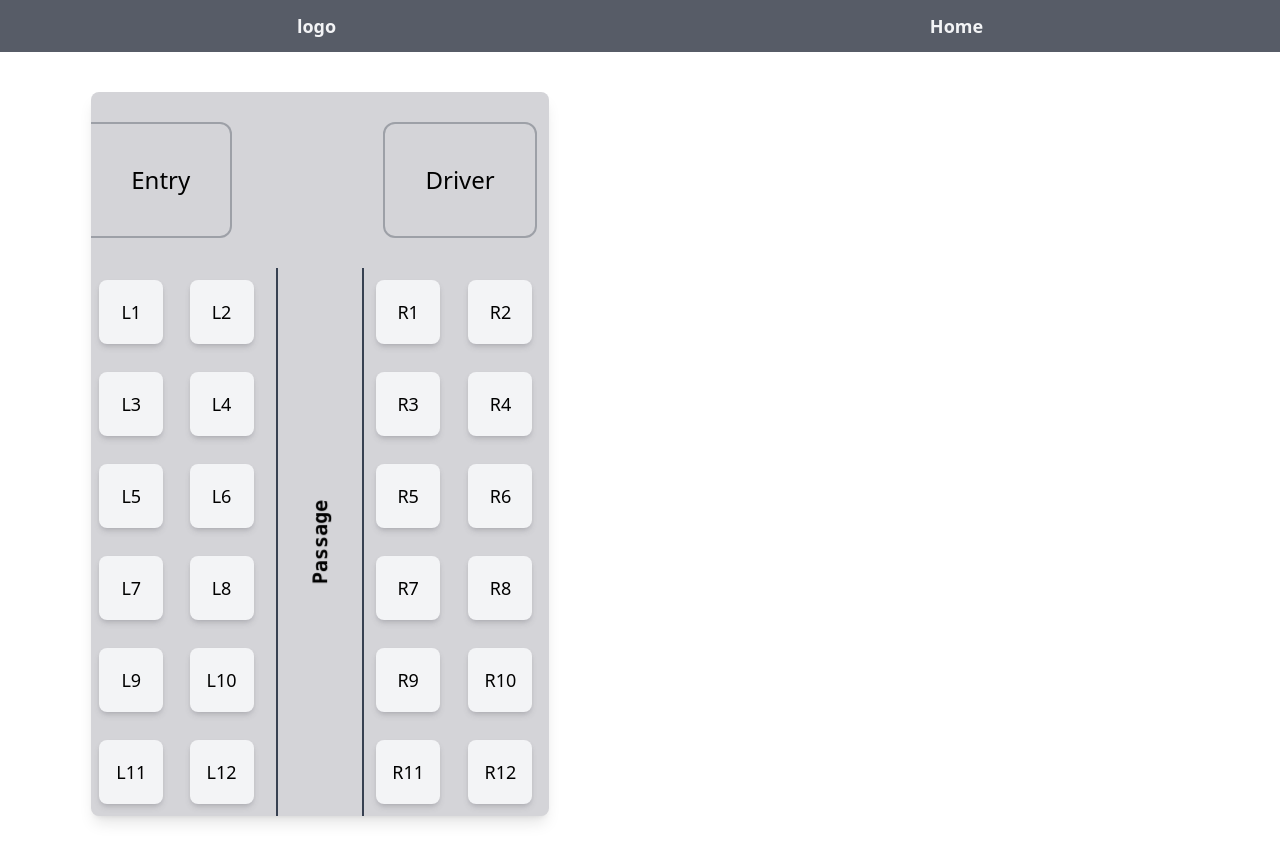
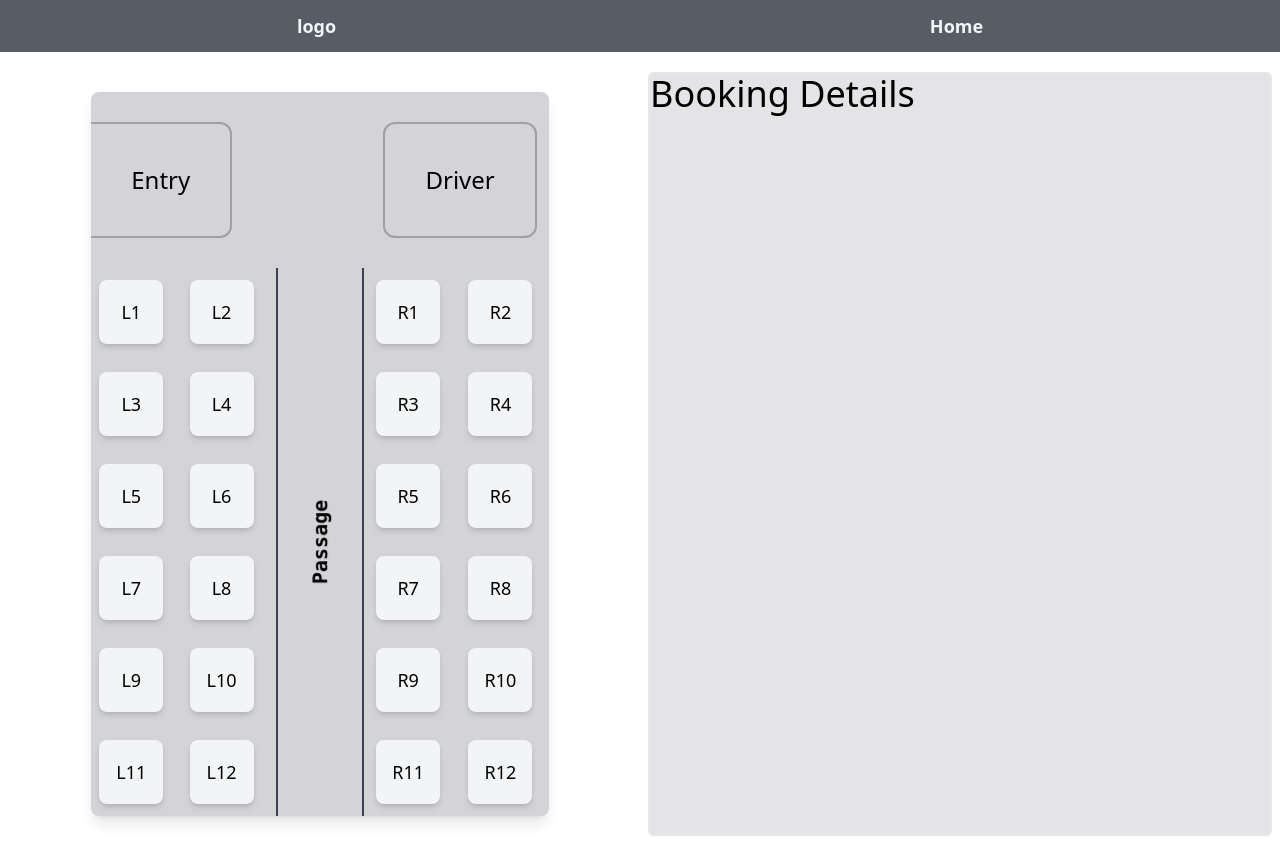
Before and after one commit to PritamChk/bus-ticket-booking-system, a Vue app: page / in a window 1280 px wide. Built offline with nearby package versions, Linux system fonts and the light colour scheme.

Commit message:
booking details component initiated

```diff
--- /dev/null
+++ b/src/components/BookingDetailBox.vue
@@ -0,0 +1,19 @@
+<template>
+  <div class="border-2 text-4xl bg-zinc-200 rounded-md mx-2 my-5">
+    Booking Details
+  </div>
+</template>
+
+<script>
+export default {
+  name: "BookingDetailBox",
+  created() {},
+  data() {
+    return {};
+  },
+  props: {},
+  methods: {},
+};
+</script>
+
+<style lang="scss" scoped></style>
--- a/src/views/HomeView.vue
+++ b/src/views/HomeView.vue
@@ -1,14 +1,17 @@
 <template>
   <div class="h-screen grid grid-flow-col grid-cols-2">
     <BusVue class="col-span-1" />
+    <BookingDetailBoxVue />
   </div>
 </template>
 
 <script>
 import BusVue from "../components/Bus.vue";
+import BookingDetailBoxVue from "../components/BookingDetailBox.vue";
 export default {
   components: {
     BusVue,
+    BookingDetailBoxVue,
   },
   data() {
     return {
```
